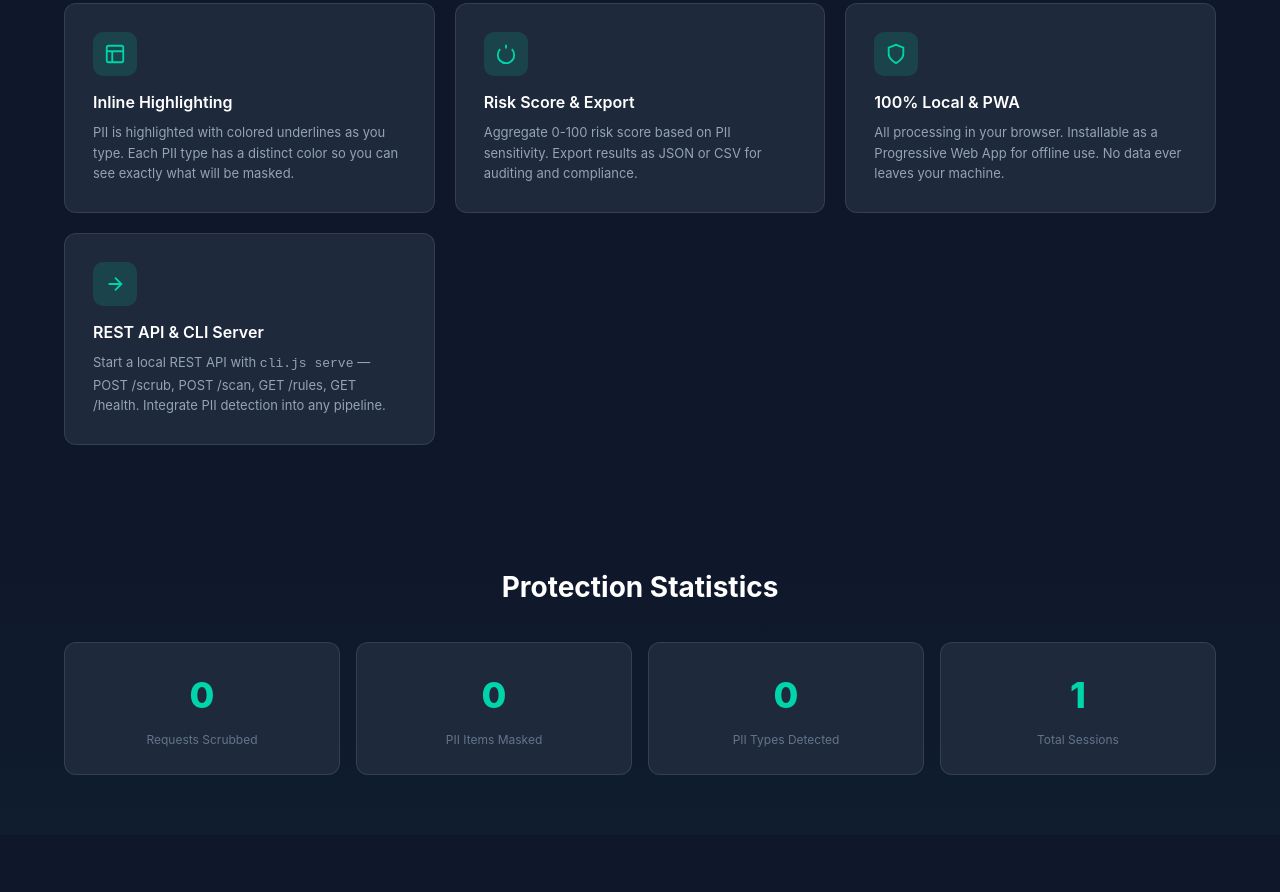
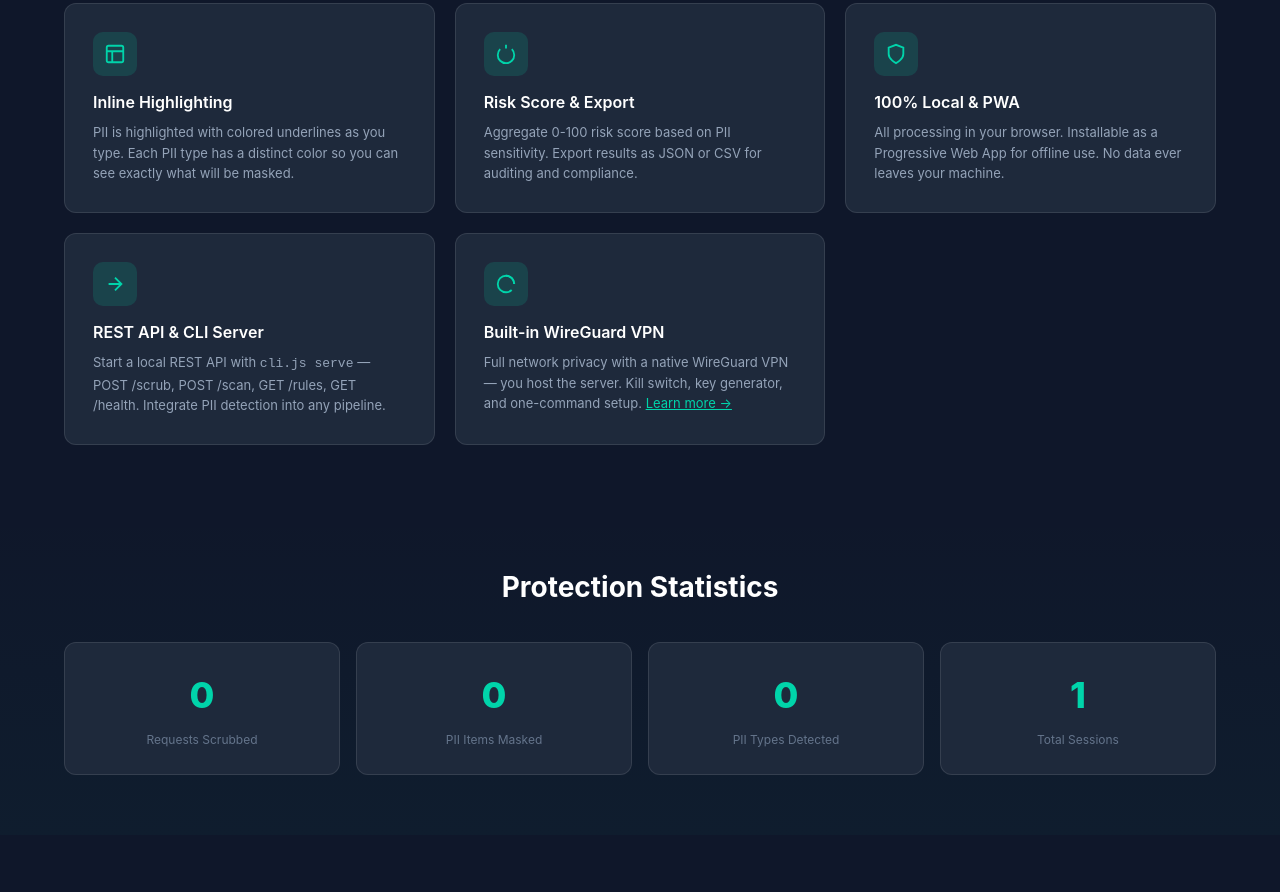
Before and after one commit to louiesesther-prog/ai-firewall, a browser extension: page index.html in a window 1280 px wide. Shown: the part 1742-2634 px from the top of the page. Drawn offline with Linux system fonts and the light colour scheme.

Commit message:
Reference VPN on root page: nav link to landing#vpn and feature card

```diff
--- a/index.html
+++ b/index.html
@@ -224,7 +224,7 @@ footer { padding: 36px 0; border-top: 1px solid var(--border); text-align: cente
             <h1>AI Firewall</h1>
         </div>
         <div class="header-right">
-            <nav><a href="landing.html">&#8592; Home</a><a href="#demo">Demo</a><a href="#features">Features</a><a href="#stats">Stats</a></nav>
+            <nav><a href="landing.html">&#8592; Home</a><a href="#demo">Demo</a><a href="#features">Features</a><a href="#stats">Stats</a><a href="landing.html#vpn">VPN</a></nav>
             <button class="theme-btn" id="themeToggle" title="Toggle theme">&#9789;</button>
             <button class="btn btn-sm" onclick="installExtension()">Install Extension</button>
         </div>
@@ -371,6 +371,11 @@ Examples:
                 <div class="feature-icon"><svg viewBox="0 0 24 24" fill="none" stroke="currentColor" stroke-width="2"><path d="M5 12h14M12 5l7 7-7 7"/></svg></div>
                 <h4>REST API &amp; CLI Server</h4>
                 <p>Start a local REST API with <code>cli.js serve</code> &mdash; POST /scrub, POST /scan, GET /rules, GET /health. Integrate PII detection into any pipeline.</p>
+            </div>
+            <div class="feature-card">
+                <div class="feature-icon"><svg viewBox="0 0 24 24" fill="none" stroke="currentColor" stroke-width="2"><path d="M12 3a9 9 0 0 0-9 9c0 4.97 4.03 9 9 9 2.4 0 4.59-.94 6.21-2.48M12 3a9 9 0 0 1 9 9"/><path d="M12 3a9 9 0 0 1 9 9"/></svg></div>
+                <h4>Built-in WireGuard VPN</h4>
+                <p>Full network privacy with a native WireGuard VPN &mdash; you host the server. Kill switch, key generator, and one-command setup. <a href="landing.html#vpn" style="color:var(--primary)">Learn more &rarr;</a></p>
             </div>
         </div>
     </div>
```
